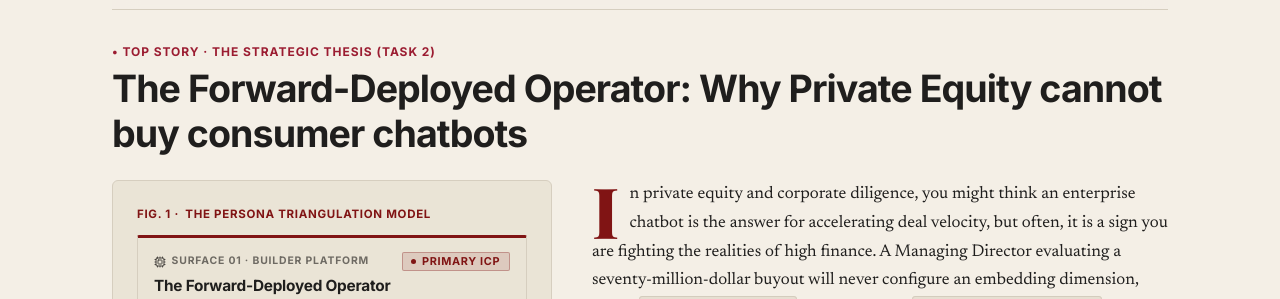
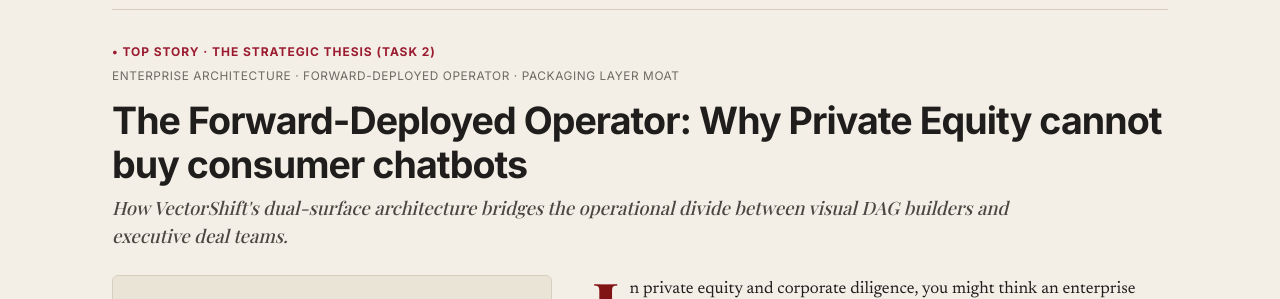
Before and after one commit to h1902y/vectorshift-analysis, a React (Vite) app in the folder app/: page / in a window 1280 px wide. Shown: the part 269-568 px from the top of the page. Built offline with nearby package versions, Linux system fonts and the light colour scheme; no server answers; a web font is replaced by a local one.

Commit message:
feat(lead): add editorial subtitle and thematic byline to top story

```diff
--- a/app/src/components/newspaper/FrontPageStory.jsx
+++ b/app/src/components/newspaper/FrontPageStory.jsx
@@ -8,7 +8,9 @@
     <NewspaperSection
       id="lead"
       kicker="TOP STORY &middot; THE STRATEGIC THESIS (TASK 2)"
+      byline="ENTERPRISE ARCHITECTURE &middot; FORWARD-DEPLOYED OPERATOR &middot; PACKAGING LAYER MOAT"
       headline="The Forward-Deployed Operator: Why Private Equity cannot buy consumer chatbots"
+      subtitle="How VectorShift's dual-surface architecture bridges the operational divide between visual DAG builders and executive deal teams."
     >
       <div className="story-grid-2col">
         {/* Left Graphic Box: Persona Triangulation */}
--- a/app/src/design-system/components/NewspaperSection.jsx
+++ b/app/src/design-system/components/NewspaperSection.jsx
@@ -1,6 +1,6 @@
 import React from 'react';
 
-export function NewspaperSection({ id, kicker, byline, headline, children, isLast = false }) {
+export function NewspaperSection({ id, kicker, byline, headline, subtitle, children, isLast = false }) {
   return (
     <article
       id={id}
@@ -20,9 +20,15 @@
       )}
 
       {headline && (
-        <h2 className="story-headline">
+        <h2 className="story-headline" style={subtitle ? { marginBottom: '0.6rem' } : {}}>
           {headline}
         </h2>
+      )}
+
+      {subtitle && (
+        <div className="story-subtitle">
+          {subtitle}
+        </div>
       )}
 
       {children}
--- a/app/src/index.css
+++ b/app/src/index.css
@@ -424,6 +424,18 @@
   }
 }
 
+/* Article Subtitle / Deck */
+.story-subtitle {
+  font-family: var(--font-serif-headline);
+  font-style: italic;
+  font-size: 1.15rem;
+  line-height: 1.5;
+  color: var(--ink-secondary);
+  margin-top: -0.2rem;
+  margin-bottom: 1.6rem;
+  max-width: 920px;
+}
+
 /* 2-Column Story Grid (Left Graphic, Right Drop Cap Text) */
 .story-grid-2col {
   display: grid;
```
